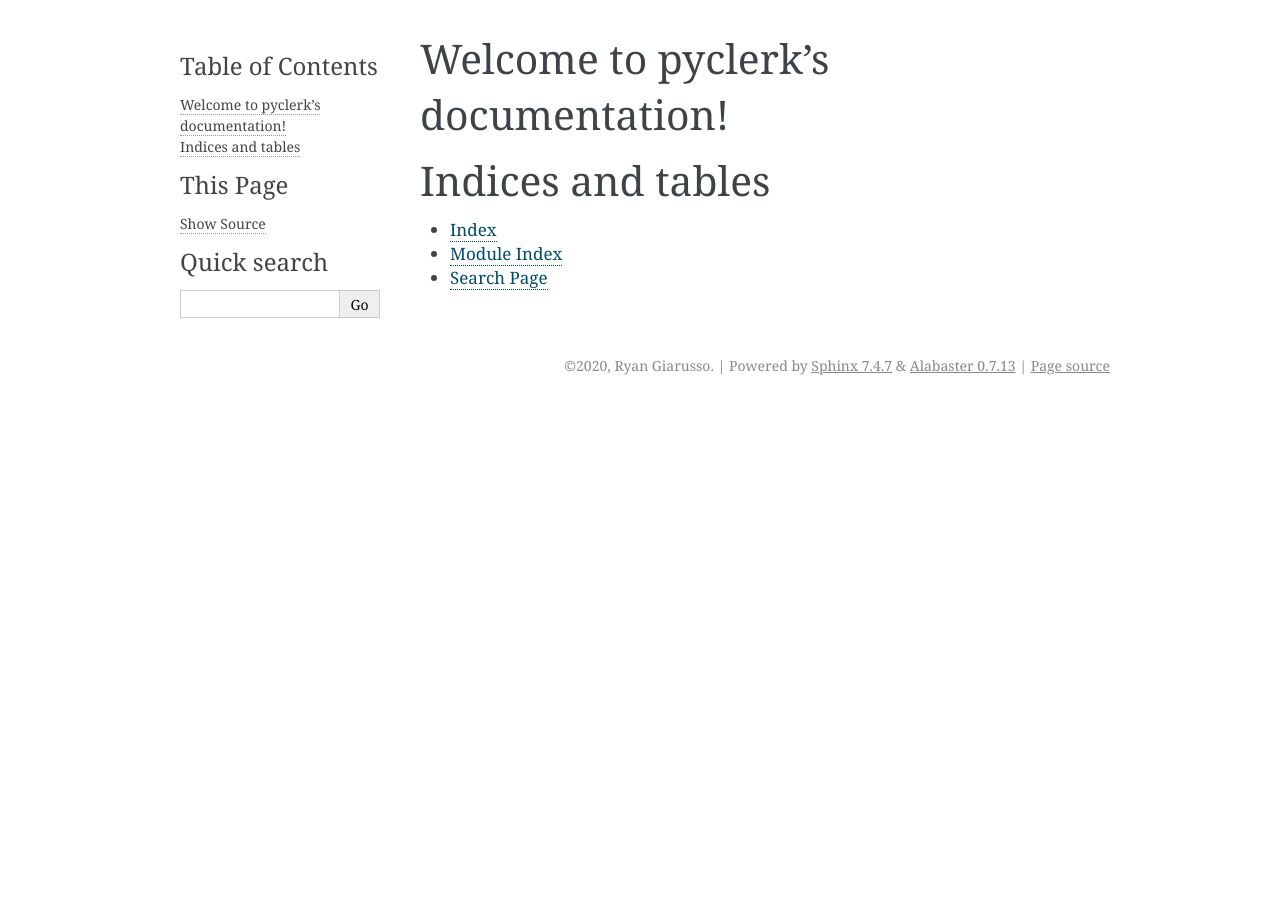
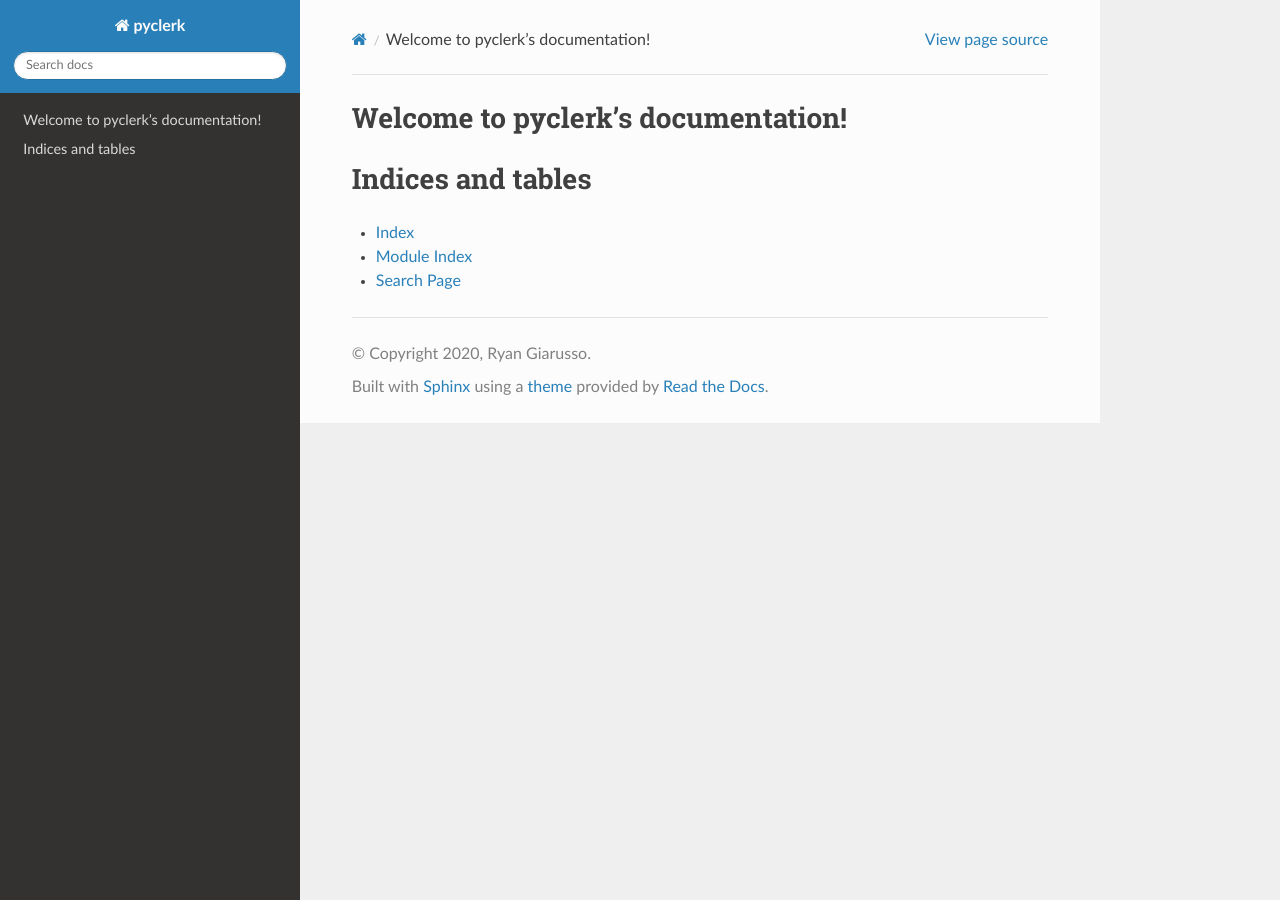
Before and after one commit to rgioai/pyclerk, a Sphinx documentation site: the page built from docs/source/index.rst, in a window 1280 px wide. Built offline with Sphinx 7.4.7 and the Read the Docs theme 2.0.0, drawn with Linux system fonts in a browser that asks for light colours.

Commit message:
Switch to read the docs theme

```diff
--- a/docs/source/conf.py
+++ b/docs/source/conf.py
@@ -13,6 +13,7 @@
 # import os
 # import sys
 # sys.path.insert(0, os.path.abspath('.'))
+import sphinx_rtd_theme
 
 
 # -- Project information -----------------------------------------------------
@@ -31,7 +32,9 @@ release = '0.0.1'
 # extensions coming with Sphinx (named 'sphinx.ext.*') or your custom
 # ones.
 extensions = [
+    "sphinx_rtd_theme"
 ]
+
 
 # Specify master_doc is index per sphinx-quickstart and not contents
 # Per https://github.com/readthedocs/readthedocs.org/issues/2569
@@ -51,7 +54,8 @@ exclude_patterns = []
 # The theme to use for HTML and HTML Help pages.  See the documentation for
 # a list of builtin themes.
 #
-html_theme = 'alabaster'
+#html_theme = 'alabaster'
+html_theme = 'sphinx_rtd_theme'
 
 # Add any paths that contain custom static files (such as style sheets) here,
 # relative to this directory. They are copied after the builtin static files,
```
